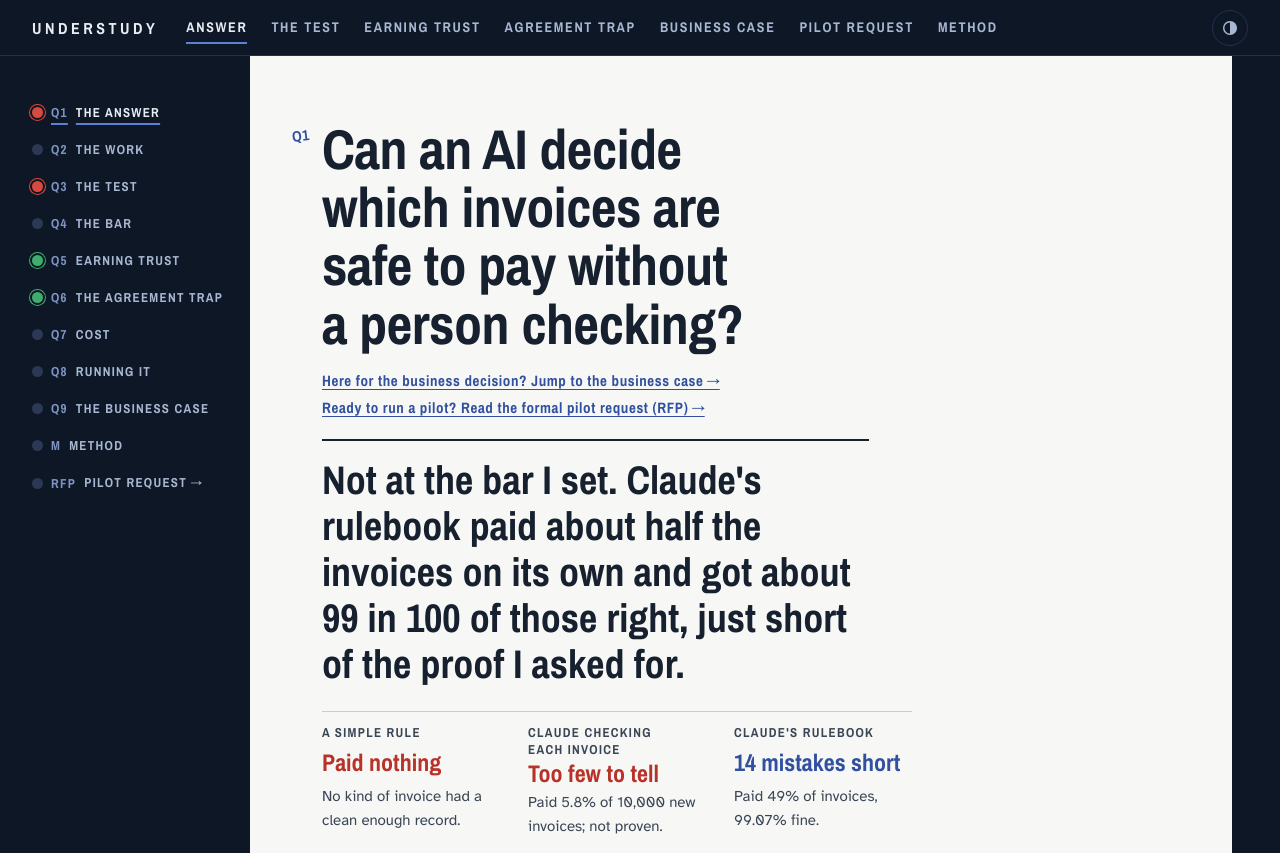
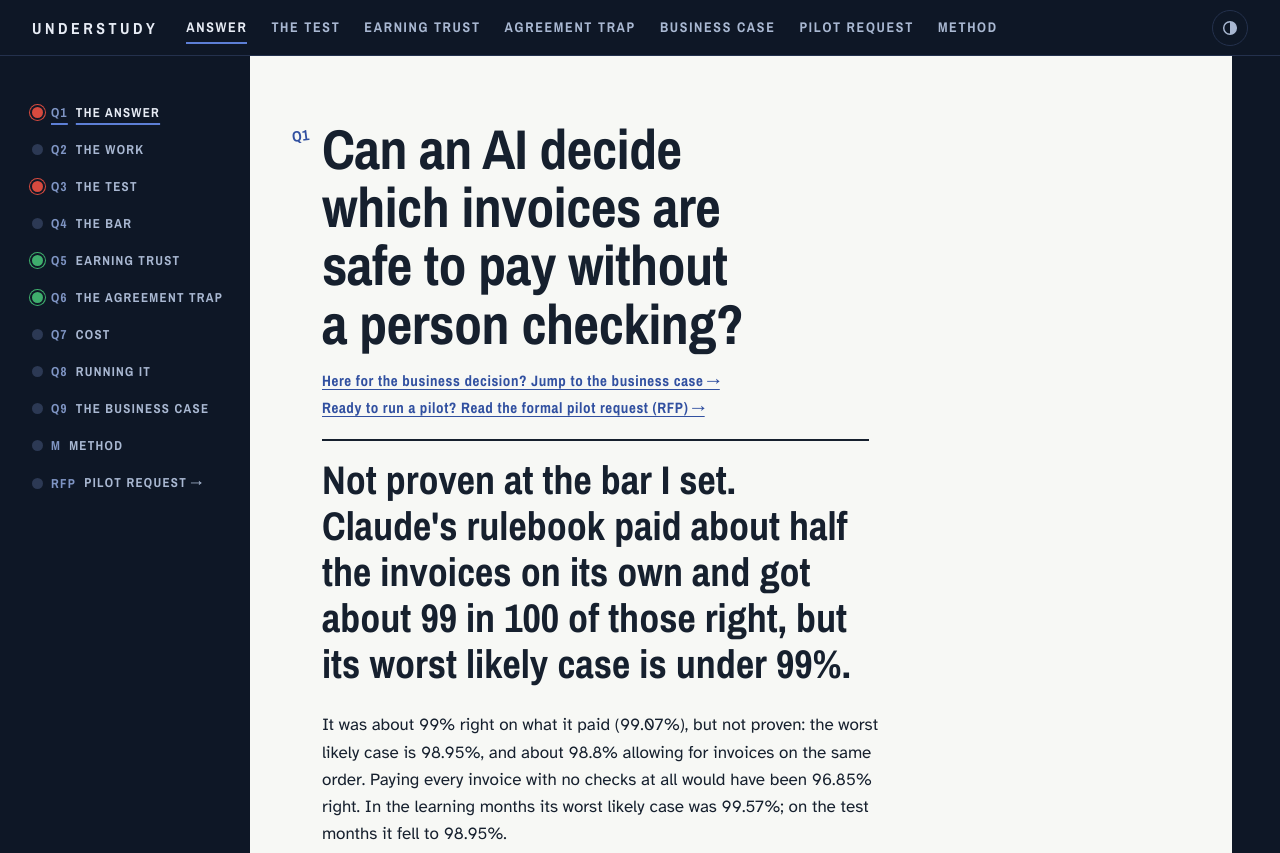
Before and after one commit to gurn3k/understudy, a plain HTML site: page site/index.html in a window 1280 px wide. Shown: the top 853 px of the page. Drawn offline with Linux system fonts and the light colour scheme.

Commit message:
Not proven, not "N mistakes short"
The rulebook's result now reads "Not proven": about 99% right on what it
paid (99.07%), worst likely case 98.95%, and about 98.8% allowing for
invoices on the same order (purchase-order design effect 3.56; resampling
whole orders gives 98.85% to 99.27%). Paying every invoice is shown beside
it (96.85%), and so is the drop from the learning months' worst likely case
(99.57%) to the test's. "14 mistakes short", "a hair under" and "just
short of the proof" are gone from Q1, Q3 and Q9. Claude checking each
invoice reads "About 1% wrong", about the same as the rulebook on what it
paid while paying far fewer, instead of "Too few to tell". The share image
and its alt text say "Not proven" for both. The ADR 0016 verdict sentence
stays verbatim in the detail fold. Figures from data.json (evidence).

Co-Authored-By: Claude Opus 5.5 <noreply@anthropic.com>
Claude-Session: https://claude.ai/code/session_017ejETrXEFeHX2B9QCMj5wj

```diff
--- a/site/app.js
+++ b/site/app.js
@@ -93,7 +93,7 @@ function biz(d) {
   <p><strong>Keeping it honest.</strong> I locked the test invoices before any approach ran, wrote each rule down before the run it governed, except one: I changed how the approaches are compared after one result was known, so I show the verdict under both rules (they agree). I published the results that went against me. A second program recounted the records independently.</p>
   <h3>The result</h3>
   ${summaryStrip(d)}
-  <p>None of the three proved the 99% bar. The simple rule paid nothing. Claude checking each invoice paid only ${b2 ? `${int(b2.b_alone.passed)} of ${int(b2.b_alone.n)} invoices in the follow-up (${int(b2.b_alone.wrong)} wrong)` : `${int(d.b.sample.passed)} of ${int(d.sample_n)}`}, too few to prove the bar, and costs about $${bPer1k.toFixed(2)} for every 1,000 invoices, for as long as it runs. Claude's rulebook paid ${pct(c.held_out.coverage[0] / d.held_out_n, 1)} of invoices and got ${pct(c.held_out.precision[0] / c.held_out.precision[1], 2)} of those right, a hair under the proof I asked for (worst likely case ${pct(c.held_out.precision_lower, 2)}). The rest of this section is about the rulebook, the only approach close enough to be worth a pilot.</p>
+  <p>None of the three proved the 99% bar. The simple rule paid nothing. Claude checking each invoice paid only ${b2 ? `${int(b2.b_alone.passed)} of ${int(b2.b_alone.n)} invoices in the follow-up (${int(b2.b_alone.wrong)} wrong)` : `${int(d.b.sample.passed)} of ${int(d.sample_n)}`}, too few to prove the bar, and costs about $${bPer1k.toFixed(2)} for every 1,000 invoices, for as long as it runs. Claude's rulebook paid ${pct(c.held_out.coverage[0] / d.held_out_n, 1)} of invoices and got ${pct(c.held_out.precision[0] / c.held_out.precision[1], 2)} of those right. That is not proven: its worst likely case is ${pct(c.held_out.precision_lower, 2)}, about ${pct(d.evidence.clustering.clustered_lower, 1)} allowing for invoices on the same order, against ${pct(d.bar.pass_everything.full.precision[0] / d.bar.pass_everything.full.precision[1], 2)} for paying every invoice. The rest of this section is about the rulebook, the only approach close enough to be worth a pilot.</p>
   <div class="cost biz-tiles">
   ${tile("Order lines it would have paid", `>${int(b.paid)}`, `of ${int(d.held_out_n)} in the ${word(b.months)} test months (${pct(b.paid / d.held_out_n, 1)}), in about ${int(b.groups_paid)} invoice groups`)}
   ${tile("Lines where the records show a person's own step", `>${pct(iso, 1)}`, `${int(fp.isolated_paid)} of ${int(b.paid)}: a step besides the clearing, not part of a bulk posting. A footprint, not proof of review.`)}
@@ -259,7 +259,8 @@ function q1(d) {
   const no = (t) => `<span class="state standby">${t}</span>`;
   const plain = `<h1 id="q1-h">Can an AI decide which invoices are safe to pay without a person checking?</h1>
   <p class="jump"><a href="#biz">Here for the business decision? Jump to the business case &rarr;</a><br><a href="rfp.html">Ready to run a pilot? Read the formal pilot request (RFP) &rarr;</a></p>
-  <p class="headline">Not at the bar I set. Claude's rulebook paid about half the invoices on its own and got about 99 in 100 of those right, just short of the proof I asked for.</p>
+  <p class="headline">Not proven at the bar I set. Claude's rulebook paid about half the invoices on its own and got about 99 in 100 of those right, but its worst likely case is under 99%.</p>
+  <p>${notProven(d)}</p>
   ${summaryStrip(d)}
   <h2 class="sub">Why this study</h2>
   <p>Many companies are deciding where AI should take on work that people do today. The evidence is often a demo, or a pilot that "looked good". I wanted a stricter test on real records: take one decision staff make thousands of times, let an AI make it, and check every call against what really happened.</p>
@@ -278,18 +279,18 @@ function q1(d) {
   <div class="tablewrap"><table class="score"><caption>What each AI did</caption><thead><tr><th>Approach</th><th>Paid without a check</th><th>Later needed fixing</th><th>Proved 99%?</th></tr></thead><tbody>
   <tr><td>Pay every invoice (for comparison)</td><td>${int(pe[1])}</td><td>${int(peWrong)} (${oneIn(pe[1], peWrong)})</td><td>${no("No")}</td></tr>
   <tr><td>1. Simple rule</td><td>${int(aPasses)}</td><td>&ndash;</td><td>${no("Paid nothing")}</td></tr>
-  <tr><td>2. Claude checking each invoice*</td><td>${int(bp)} of ${int(d.sample_n)}</td><td>${int(be)}</td><td>${no("Too few to tell")}</td></tr>
-  <tr class="chosen"><td>3. Claude's rulebook</td><td>${int(cn)} (${pct(cn / d.held_out_n, 0)})</td><td>${int(cWrong)} (${oneIn(cn, cWrong)})</td><td>${no("Just short")}</td></tr>
+  <tr><td>2. Claude checking each invoice*</td><td>${int(bp)} of ${int(d.sample_n)}</td><td>${int(be)}</td><td>${no("Not proven")}</td></tr>
+  <tr class="chosen"><td>3. Claude's rulebook</td><td>${int(cn)} (${pct(cn / d.held_out_n, 0)})</td><td>${int(cWrong)} (${oneIn(cn, cWrong)})</td><td>${no("Not proven")}</td></tr>
   </tbody></table></div>
   <p class="small">* Checking each invoice costs a request to the AI every time, so it was first tested on ${int(d.sample_n)} invoices, not all ${int(d.held_out_n)}. A follow-up on ${d.b2 && d.b2.b_alone ? int(d.b2.b_alone.n) : "more"} new invoices is in Q3.</p>
-  <p>Why "just short"? The rulebook paid ${int(cn)} invoices. To prove 99% with that many, at most ${int(allowed)} could need fixing. ${int(cWrong)} did: ${int(cWrong - allowed)} too many.</p>
+  <p>Why not proven? The rulebook paid ${int(cn)} invoices. To prove 99% with that many, at most ${int(allowed)} could need fixing; ${int(cWrong)} did. That count treats every invoice as independent. Many share an order, and allowing for that the worst likely case falls further, to ${pct(d.evidence.clustering.clustered_lower, 2)}.</p>
   <ul class="bars budget" aria-label="Rulebook mistakes against the most it could make and still prove 99%">
   <li><span class="name">Most it could make</span><span class="track" aria-hidden="true"><span class="fill ok" style="width:${(allowed / cWrong) * 100}%"></span></span><span class="val">${int(allowed)}</span></li>
   <li class="hit"><span class="name">What it made</span><span class="track" aria-hidden="true"><span class="fill" style="width:100%"></span></span><span class="val">${int(cWrong)}</span></li>
   </ul>
   ${openButton("c_wrong_held_out", `See the ${int(cWrong)} invoices the rulebook paid wrongly`)}`;
   const detail = `<p class="headline">${esc(headline)}</p>
-  <p><strong>What this means.</strong> None of the three earned trust. The simple rule never paid anything, so it never made a mistake, but it never saved any work either. Claude's rulebook paid ${pct(cn / d.held_out_n, 1)} of the test invoices without a check, and ${pct(ck / cn, 2)} of those were fine, so on average it met the bar. But its worst likely case (the "lower bound" above) is ${pct(c.held_out.precision_lower, 2)}, a hair under 99%. ${int(cWrong - allowed)} fewer mistakes out of ${int(cn)} would have changed the answer.</p>
+  <p><strong>What this means.</strong> None of the three earned trust. The simple rule never paid anything, so it never made a mistake, but it never saved any work either. Claude's rulebook paid ${pct(cn / d.held_out_n, 1)} of the test invoices without a check, and ${pct(ck / cn, 2)} of those were fine, so on average it met the bar. But its worst likely case (the "lower bound" above) is ${pct(c.held_out.precision_lower, 2)}, under 99%, so it is not proven. ${fitDrop(d)} ${clusterNote(d)}</p>
   ${boundPlot(d)}
   <div class="verdict">
   <p class="say"><b><s>First comparison rule</s> <em>replaced, kept on the record</em></b><span>Nothing reached a worst likely case of 99% on the shared sample (rulebook ${pct(cs, 1)}, checking each invoice ${pct(d.b.lower, 1)}), so the simple rule wins by default.</span></p>
@@ -303,14 +304,28 @@ function q1(d) {
   ]);
 }
 
+/* ---------- Not proven: the rulebook's result in plain words, with the figures that qualify it ---------- */
+function notProven(d) {
+  const c = d.policies.find((p) => p.chosen), [ck, cn] = c.held_out.precision, pe = d.bar.pass_everything.full.precision;
+  return `It was about 99% right on what it paid (${pct(ck / cn, 2)}), but not proven: the worst likely case is ${pct(c.held_out.precision_lower, 2)}, and about ${pct(d.evidence.clustering.clustered_lower, 1)} allowing for invoices on the same order. Paying every invoice with no checks at all would have been ${pct(pe[0] / pe[1], 2)} right. ${fitDrop(d)}`;
+}
+function fitDrop(d) {
+  const c = d.policies.find((p) => p.chosen);
+  return `In the learning months its worst likely case was ${pct(c.fit_lower, 2)}; on the test months it fell to ${pct(c.held_out.precision_lower, 2)}.`;
+}
+function clusterNote(d) {
+  const k = d.evidence.clustering;
+  return `The bound treats each invoice as independent. ${int(k.n)} invoices sit on ${int(k.orders)} orders, and mistakes cluster on orders (design effect ${k.deff.toFixed(2)}): allowing for that, the worst likely case is ${pct(k.clustered_lower, 2)}, and resampling whole orders gives ${pct(k.boot[0], 2)} to ${pct(k.boot[1], 2)}.`;
+}
+
 /* ---------- Q1 summary strip and invoice journey ---------- */
 function summaryStrip(d) {
-  const c = d.policies.find((p) => p.chosen), [ck, cn] = c.held_out.precision, short = cn - ck - maxErrors(cn);
+  const c = d.policies.find((p) => p.chosen), [ck, cn] = c.held_out.precision, pe = d.bar.pass_everything.full.precision[0] / d.bar.pass_everything.full.precision[1];
   const b2 = d.b2 && d.b2.b_alone ? d.b2.b_alone : null;
   const items = [
     ["A simple rule", "Paid nothing", "No kind of invoice had a clean enough record."],
-    ["Claude checking each invoice", "Too few to tell", b2 ? `Paid ${pct(b2.coverage, 1)} of ${int(b2.n)} new invoices; not proven.` : "Paid too few to prove anything."],
-    ["Claude's rulebook", `${int(short)} mistakes short`, `Paid ${pct(cn / d.held_out_n, 0)} of invoices, ${pct(ck / cn, 2)} fine.`],
+    ["Claude checking each invoice", b2 ? `About ${pct(b2.wrong / b2.passed, 0)} wrong` : "Not proven", b2 ? `On what it paid, about the same as the rulebook (${pct((cn - ck) / cn, 2)}), paying far fewer: ${pct(b2.coverage, 1)} of ${int(b2.n)} new invoices. Not proven.` : "Paid too few to prove anything."],
+    ["Claude's rulebook", "Not proven", `About 99% right on the ${pct(cn / d.held_out_n, 0)} it paid (worst likely case ${pct(c.held_out.precision_lower, 2)}; about ${pct(d.evidence.clustering.clustered_lower, 1)} allowing for orders). Paying everything: ${pct(pe, 2)}.`],
   ];
   const r = d.evidence.replay, t = d.replay.totals;
   const replayLine = `<p class="strip-note"><strong>Trust earned on outcomes (replay):</strong> ${int(t.passed)} paid, ${int(t.wrong)} needed correction, ${r.kinds === 1 ? `all in one kind` : `in ${word(r.kinds)} kinds`}, ${word(r.top_order)} on one order. Not proven either: ${pct(t.wrong / t.passed, 1)} needed correction.</p>`;
@@ -483,7 +498,7 @@ function paths(d) {
       verdict: `Not proven. It paid only ${int(each.paid)} of ${int(each.n)}, and ${int(each.fix)} needed fixing. Its worst likely case is ${pct(each.lower, 1)}, under 99%.` },
     { key: "c", label: "Rulebook", n: d.held_out_n, paid: cn, fix: cn - ck, where: `all ${int(d.held_out_n)} test invoices`,
       does: "Claude writes a short set of rules once; ordinary software applies them to every invoice.",
-      verdict: `Just short. It paid about half, and ${pct(ck / cn, 2)} of those were fine. Its worst likely case is ${pct(c.held_out.precision_lower, 2)}, a hair under 99%: ${int(cn - ck - allowed)} fewer mistakes would have passed.` },
+      verdict: `Not proven. It paid about half, and ${pct(ck / cn, 2)} of those were fine. Its worst likely case is ${pct(c.held_out.precision_lower, 2)}, under 99%, and about ${pct(d.evidence.clustering.clustered_lower, 1)} allowing for invoices on the same order.` },
   ];
 }
 const per1k = (x, n) => { const v = (x / n) * 1000; return v === 0 ? "0" : v < 10 ? v.toFixed(1) : int(v); };
--- a/site/index.html
+++ b/site/index.html
@@ -12,7 +12,7 @@
 <meta property="og:image" content="https://understudy.gurn3k.com/og.png">
 <meta property="og:image:width" content="1200">
 <meta property="og:image:height" content="630">
-<meta property="og:image:alt" content="Understudy. Can an AI decide which invoices are safe to pay without a person checking? A simple rule: paid nothing. Claude, invoice by invoice: too few to tell. Claude's rulebook: 14 mistakes short.">
+<meta property="og:image:alt" content="Understudy. Can an AI decide which invoices are safe to pay without a person checking? A simple rule: paid nothing. Claude, invoice by invoice: not proven. Claude's rulebook: not proven.">
 <meta name="twitter:card" content="summary_large_image">
 <link rel="icon" href="favicon.svg" type="image/svg+xml">
 <link rel="stylesheet" href="fonts/fonts.css">
```
Also changed, not shown: site/og.png.
